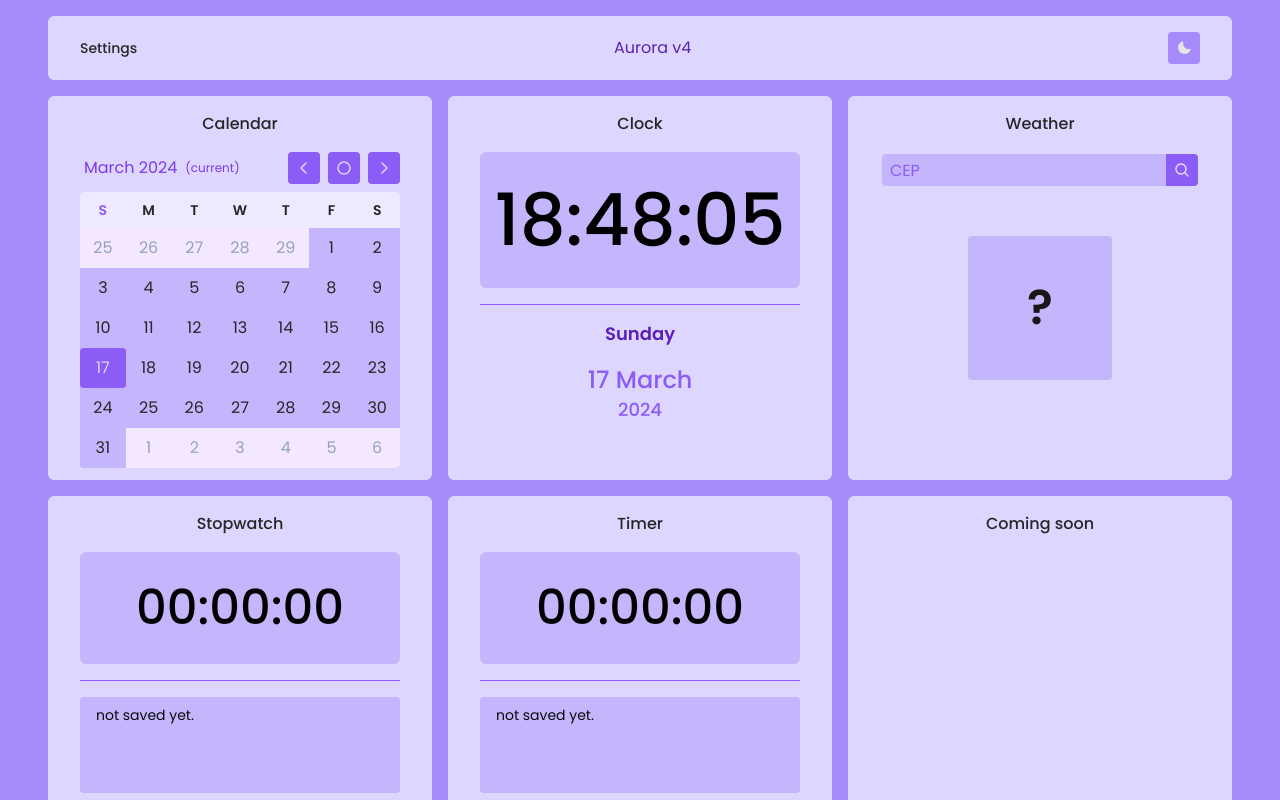
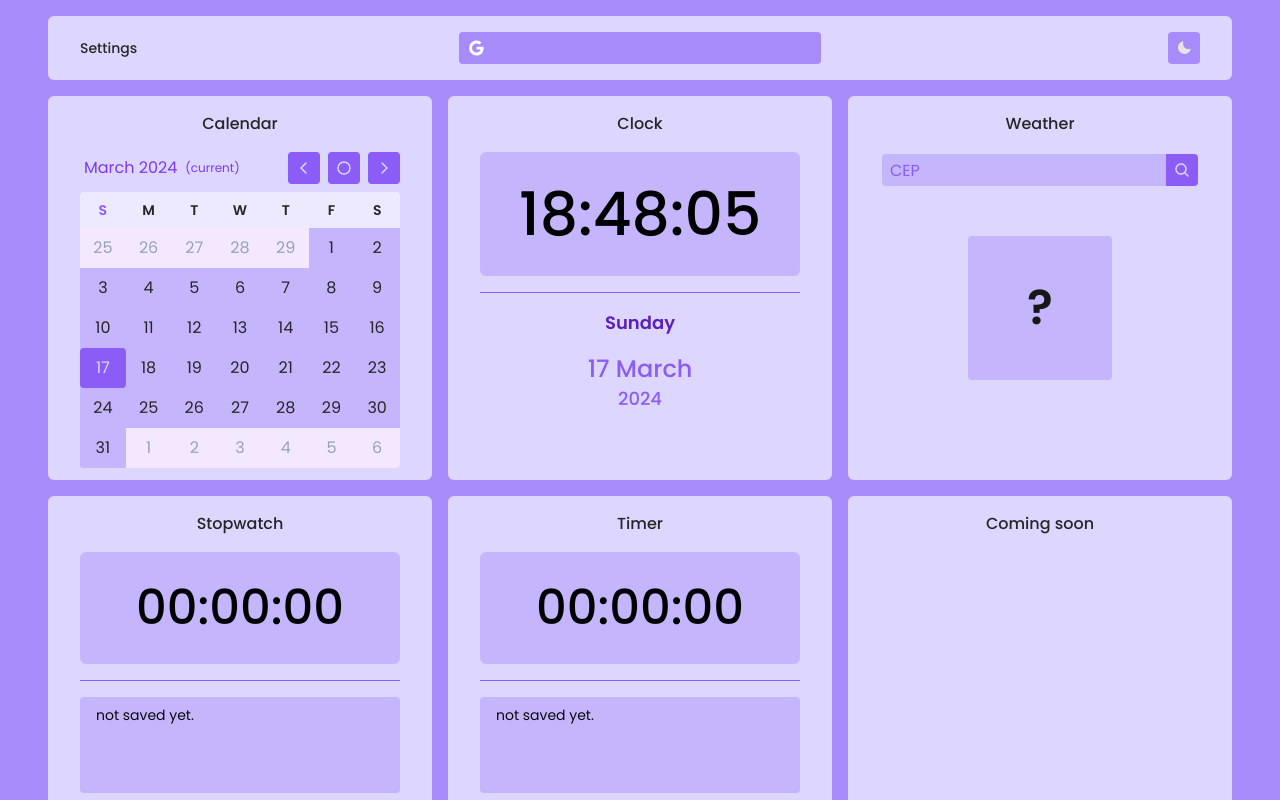
Before and after one commit to acidpbl/Aurora-v4, a React (Vite) app: page / in a window 1280 px wide. Shown: the top 800 px of the page. Built offline with nearby package versions, Linux system fonts and the light colour scheme.

Commit message:
Add Google Search

```diff
--- a/src/components/Clock/Time.tsx
+++ b/src/components/Clock/Time.tsx
@@ -64,7 +64,7 @@ export function Time({}: TimeProps) {
   return (
     <span
       className={twMerge(
-        "w-full flex justify-center rounded-md text-6xl md:text-7xl font-medium py-8 select-none transition-all ease-linear",
+        "w-full flex justify-center rounded-md text-6xl font-medium py-8 select-none transition-all ease-linear",
         styles.theme
       )}
       onClick={() => {
--- a/src/components/SettingsCard/Root.tsx
+++ b/src/components/SettingsCard/Root.tsx
@@ -1,6 +1,7 @@
-import { ReactNode, useContext } from "react";
+import { ReactNode, useContext, useState } from "react";
 import { twMerge } from "tailwind-merge";
 import themeContext from "../../ThemeContext";
+import { BsGoogle } from "react-icons/bs";
 
 interface CardProps {
   children: ReactNode;
@@ -9,43 +10,68 @@ interface CardProps {
 type ThemeStyles = {
   card: string;
   title: string;
-  aurora: string;
+  input: string;
 };
 
 export function Root(props: CardProps) {
+  const [searchValue, setSearchValue] = useState("");
+
   const theme = useContext(themeContext);
 
   const styles: ThemeStyles = {
     card: "bg-neutral-200",
     title: "text-neutral-500",
-    aurora: "text-neutral-700",
+    input: "text-neutral-700",
     ...(theme === "light" && {
       card: "bg-violet-200",
       title: "text-neutral-800",
-      aurora: "text-violet-800",
+      input: "text-violet-800 bg-violet-400",
     }),
     ...(theme === "dark" && {
       card: "bg-neutral-800",
       title: "text-neutral-200",
-      aurora: "text-violet-500",
+      input: "text-neutral-200 bg-neutral-600",
     }),
   };
 
   return (
     <div
       className={twMerge(
-        "col-span-3 flex px-8 py-4 rounded-md items-center justify-between transition-all ease-linear",
+        "col-span-3 md:grid md:grid-cols-3 justify-between gap-4 flex px-8 py-4 rounded-md items-center transition-all ease-linear",
         styles.card
       )}
     >
       <span
-        className={twMerge(styles.title, "font-medium text-sm")}
+        className={twMerge(styles.title, "font-medium text-sm hidden md:flex")}
       >
         Settings
       </span>
-      <span className={twMerge("text-nowrap", styles.aurora)}>
-        Aurora v4
-      </span>
+      <div
+        className={twMerge(
+          "w-full flex transition-all ease-linear border-2 border-transparent rounded items-center gap-2 pl-2",
+          theme == "light"
+            ? "focus-within:border-violet-500"
+            : "focus-within:border-violet-600",
+          styles.input
+        )}
+      >
+        <BsGoogle size={16} color="fff" className="cursor-pointer" />
+        <input
+          className={twMerge(
+            "text-nowrap text-lg bg-transparent focus:outline-none w-full"
+          )}
+          type="string"
+          value={searchValue}
+          onChange={(e) => {
+            setSearchValue(e.target.value);
+          }}
+          onKeyDown={(e) => {
+            if (e.key === "Enter") {
+              window.location.href = `https://www.google.com/search?q=${searchValue}`;
+            }
+          }}
+        />
+      </div>
       <div className="flex gap-2 justify-end">{props.children}</div>
     </div>
   );
--- a/src/components/SettingsCard/SettingsCard.tsx
+++ b/src/components/SettingsCard/SettingsCard.tsx
@@ -1,5 +1,5 @@
-import { US, BR, ES } from "country-flag-icons/react/1x1";
-import { PiGlobeFill, PiMoonFill, PiSunFill } from "react-icons/pi";
+// import { US, BR, ES } from "country-flag-icons/react/1x1";
+import { PiMoonFill, PiSunFill } from "react-icons/pi";
 import { Settings } from ".";
 
 interface SettingsCardProps {
```
